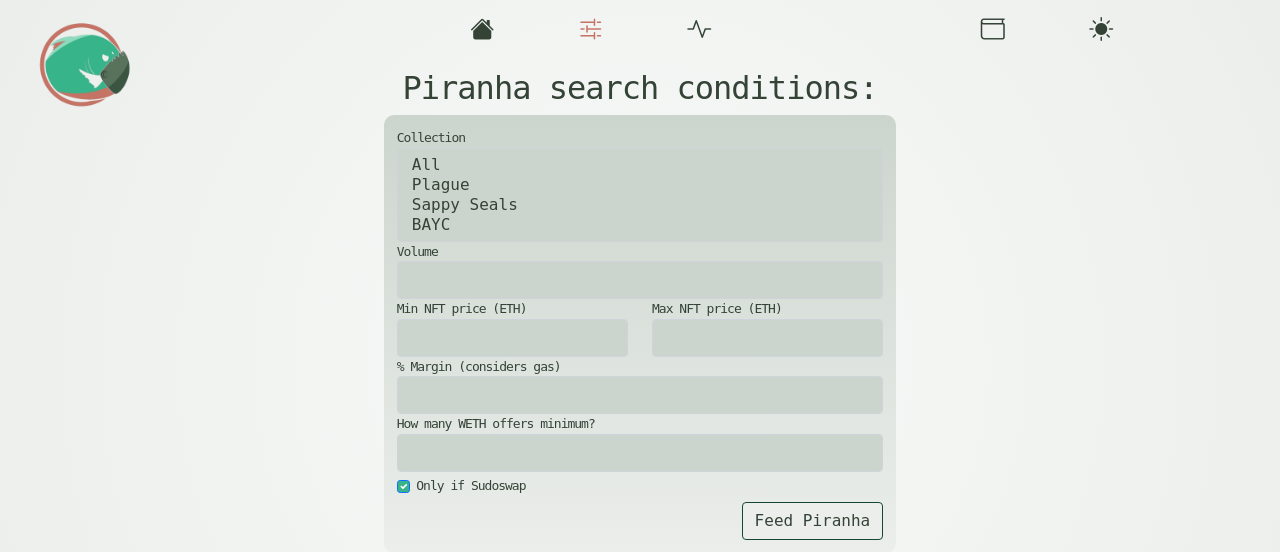
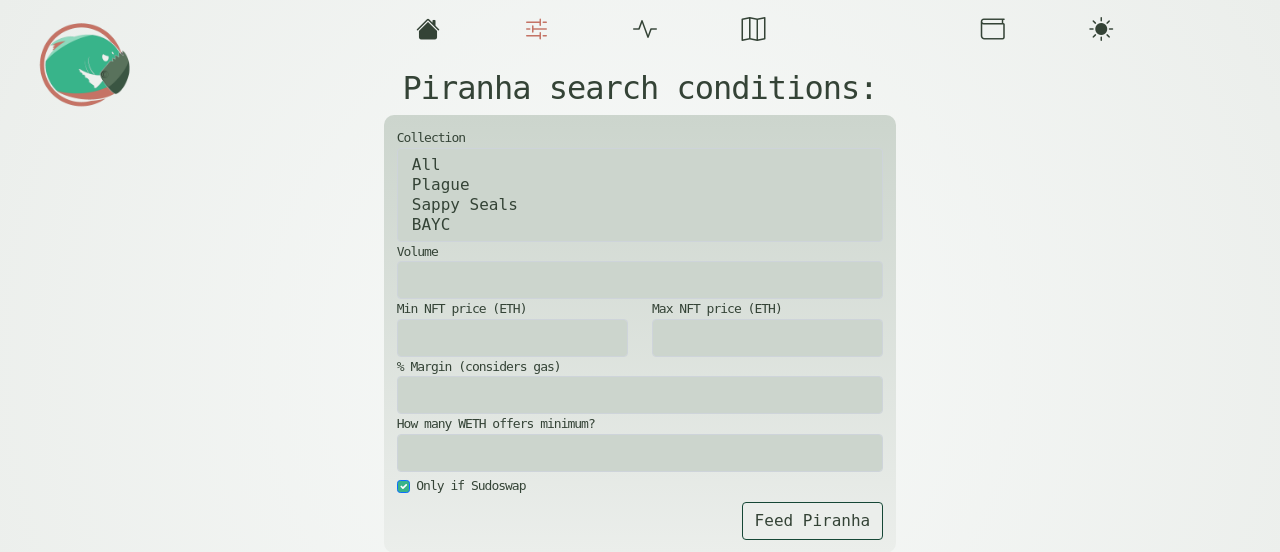
Before and after one commit to CodeFromEggly/PiranhaProject, a Flask app: page /conditions in a window 1280 px wide. Shown: the top 552 px of the page. Run offline with Flask 2, Linux system fonts and the light colour scheme; some libraries are stand-ins or nearby versions.

Commit message:
Nav update
Tracker added to navbar
Tracker icon added

```diff
--- a/app/templates/layout.html
+++ b/app/templates/layout.html
@@ -32,6 +32,9 @@
             </li>
             <li class="pNavItem">
                 <a id="activity" class="pNavLink" href="/activity"><i class="bi bi-activity"></i><h3 class="text">Activity</h3></a>
+            </li>
+            <li class="pNavItem">
+                <a id="tracker" class="pNavLink" href="/tracker"><i class="bi bi-map"></i><h3 class="text">Tracker</h3></a>
             </li>
         </ul>
         <ul class="pNavList">
```
Also changed, not shown: app/static/icon/map.svg (added).
